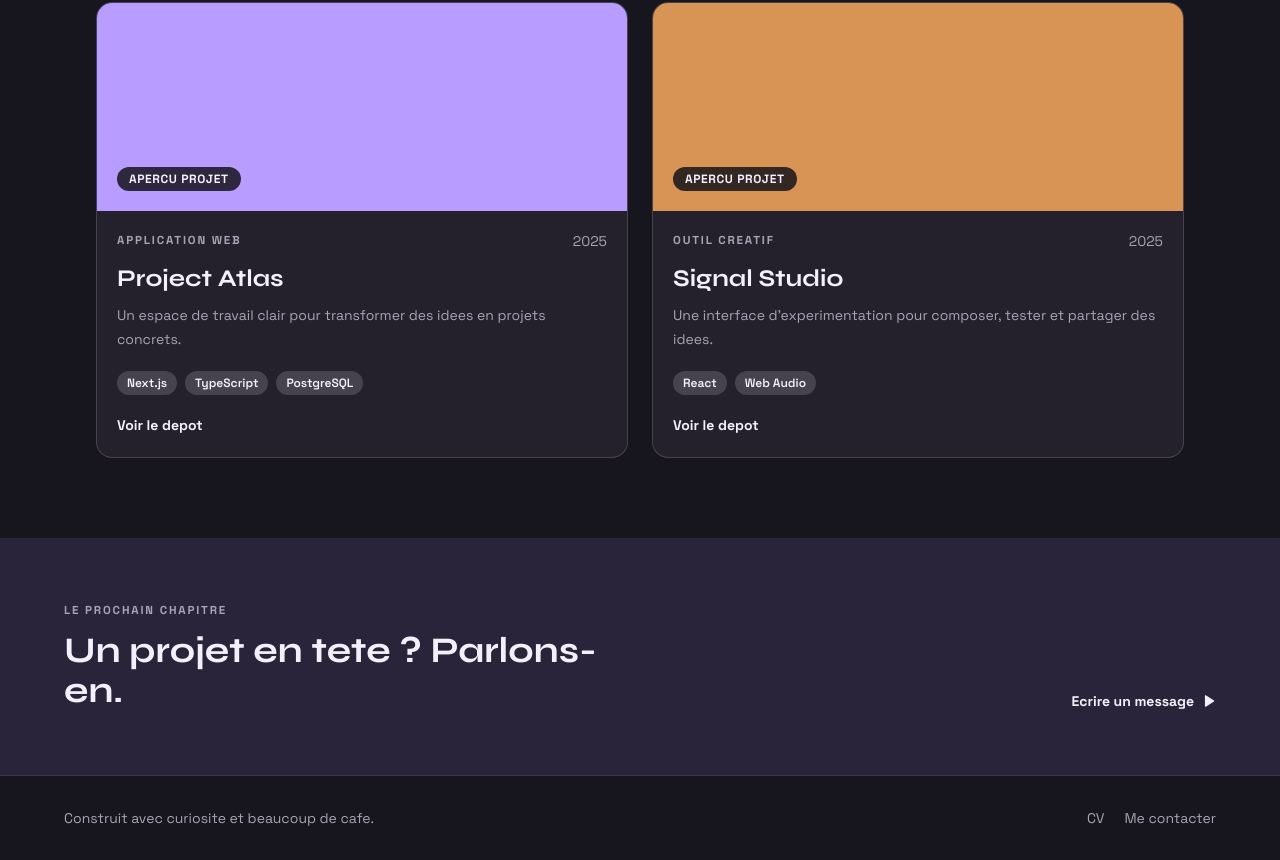
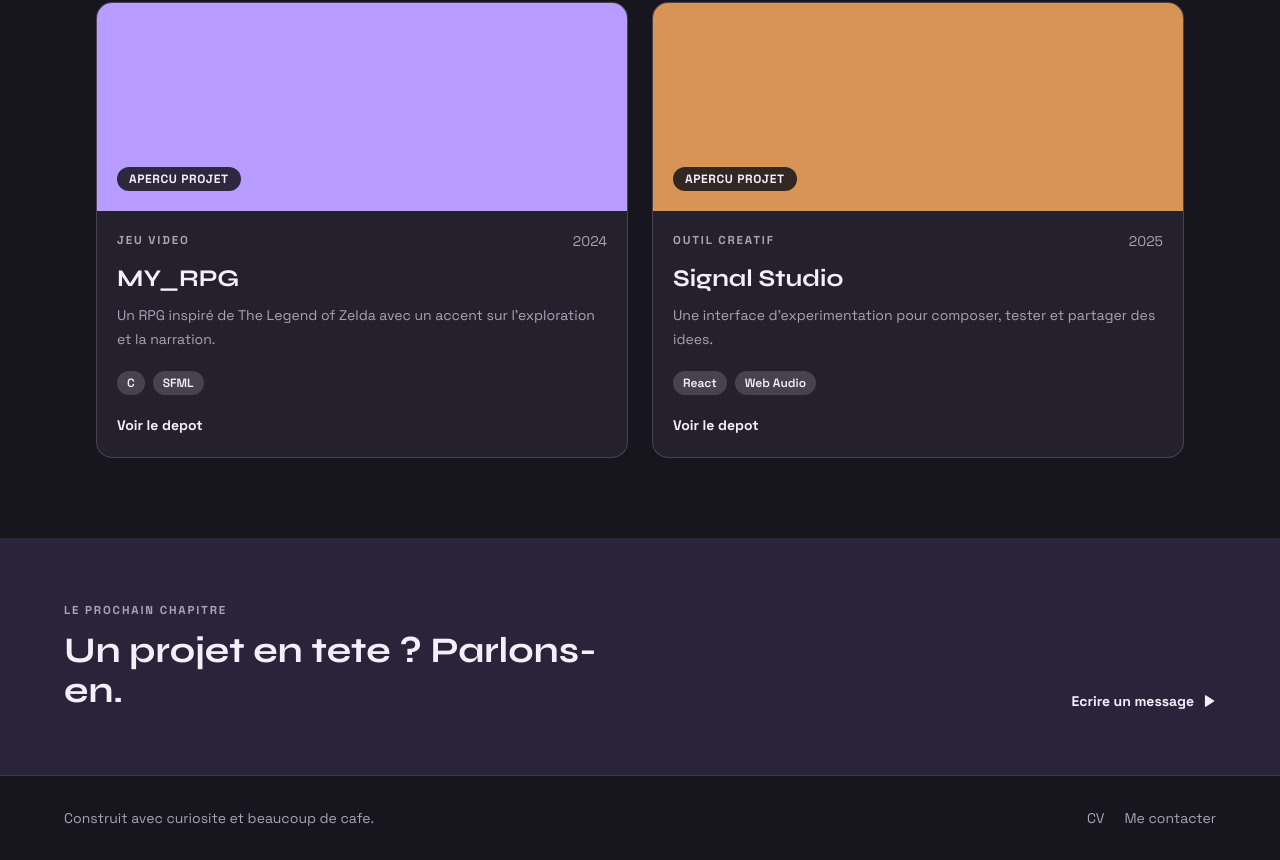
Before and after one commit to Nolfews/Portfolio, a Next.js app: page / in a window 1280 px wide. Shown: the part 1078-1938 px from the top of the page. Built offline with nearby package versions, Linux system fonts and the light colour scheme.

Commit message:
[UPDATE] modify project details for MY_RPG, including title, category, description, tags, year, and repository URL

```diff
--- a/src/data/portfolio.ts
+++ b/src/data/portfolio.ts
@@ -22,18 +22,18 @@ export type PortfolioProject = {
 
 export const projectCatalog: PortfolioProject[] = [
   {
-    id: "project-atlas",
-    title: "Project Atlas",
-    category: "web",
-    type: { fr: "Application web", en: "Web application" },
+    id: "My_RPG",
+    title: "MY_RPG",
+    category: "game",
+    type: { fr: "Jeu video", en: "Video game" },
     description: {
-      fr: "Un espace de travail clair pour transformer des idees en projets concrets.",
-      en: "A clear workspace for turning ideas into concrete projects.",
+      fr: "Un RPG inspiré de The Legend of Zelda avec un accent sur l'exploration et la narration.",
+      en: "A RPG inspired by The Legend of Zelda with a focus on exploration and storytelling.",
     },
-    tags: ["Next.js", "TypeScript", "PostgreSQL"],
+    tags: ["C", "SFML"],
     color: "bg-[var(--accent)]",
-    year: "2025",
-    repositoryUrl: "https://github.com/",
+    year: "2024",
+    repositoryUrl: "https://github.com/Nolfews/My_RPG",
   },
   {
     id: "signal-studio",
```
